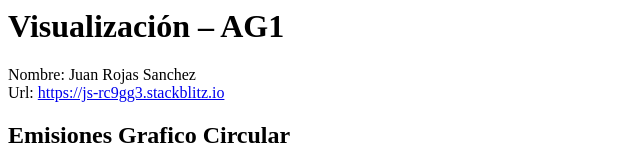
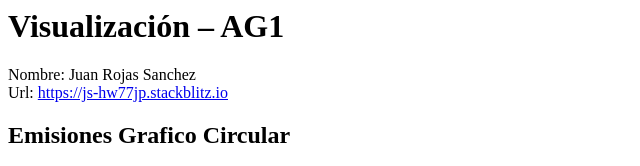
Before and after one commit to enrique21/07MBIG---Visualizacion-de-Datos, a website: page index.html in a window 1280 px wide. Shown: the top 166 px of the page, 0-640 px from the left. Drawn offline with Linux system fonts and the light colour scheme.

Commit message:
1 file modified

```diff
--- a/index.html
+++ b/index.html
@@ -1,6 +1,6 @@
 <h1>Visualización – AG1 </h1>
 Nombre: Juan Rojas Sanchez<br>
-Url: <a href="https://js-rc9gg3.stackblitz.io">https://js-rc9gg3.stackblitz.io</a>
+Url: <a href="https://js-hw77jp.stackblitz.io">https://js-hw77jp.stackblitz.io</a>
 
 <h2>Emisiones Grafico Circular </h2>
 <iframe width="796.6162528216704" height="492.53583333333336" seamless frameborder="0" scrolling="no" src="https://docs.google.com/spreadsheets/d/e/2PACX-1vRfrDrDhFDiHupKpO1rzc0k5x-ELiDg_cqo3wCif8TcU6BP8nzh103TXXJ_rlndOZ8Xk7-8TnfI-Mj2/pubchart?oid=1258343516&amp;format=interactive"></iframe>
```
